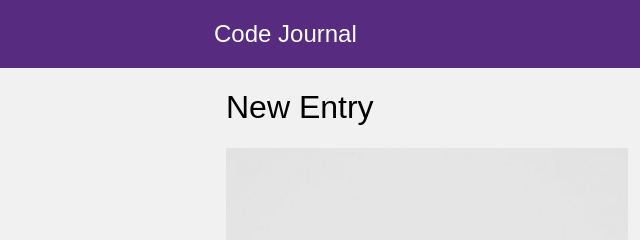
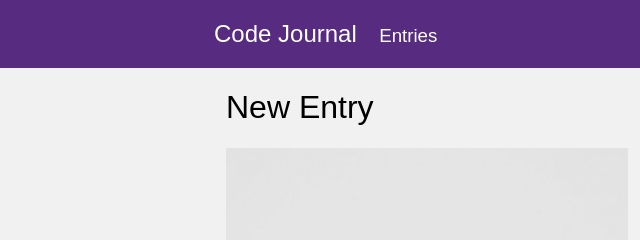
Before and after one commit to CooperKile/code-journal, a website: page index.html in a window 1280 px wide. Shown: the top 240 px of the page, 0-640 px from the left. Drawn offline with Linux system fonts and the light colour scheme.

Commit message:
Added Entry navigation item.

```diff
--- a/css/styles.css
+++ b/css/styles.css
@@ -1,14 +1,22 @@
 .head-container {
   background-color: #562b80;
+  align-self: center;
 }
 
 body {
   background-color: rgb(241, 241, 241);
 }
 
-h2 {
+.header-h2 {
   color: white;
   font-weight: 100;
+}
+
+.header-h3 {
+  color: white;
+  font-weight: 100;
+  margin-left: 1rem;
+  padding: 0.4rem;
 }
 
 h3 {
--- a/index.html
+++ b/index.html
@@ -17,7 +17,8 @@
 <body>
   <header class="head-container">
     <div class="row container">
-      <h2>Code Journal</h2>
+      <h2 class="header-h2">Code Journal</h2>
+      <h3 class="header-h3">Entries</h3>
     </div>
   </header>
   <div class="container">
```
